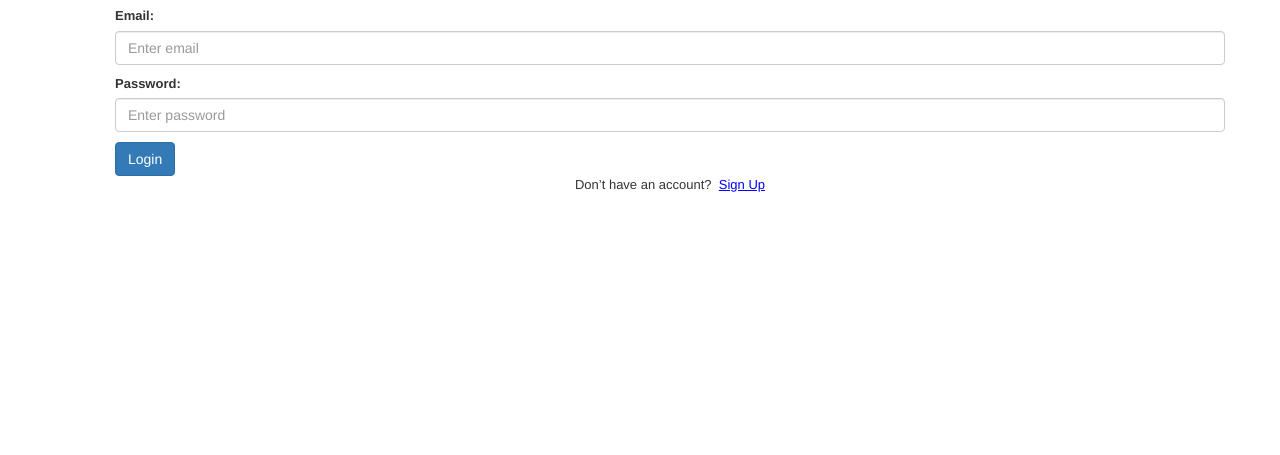
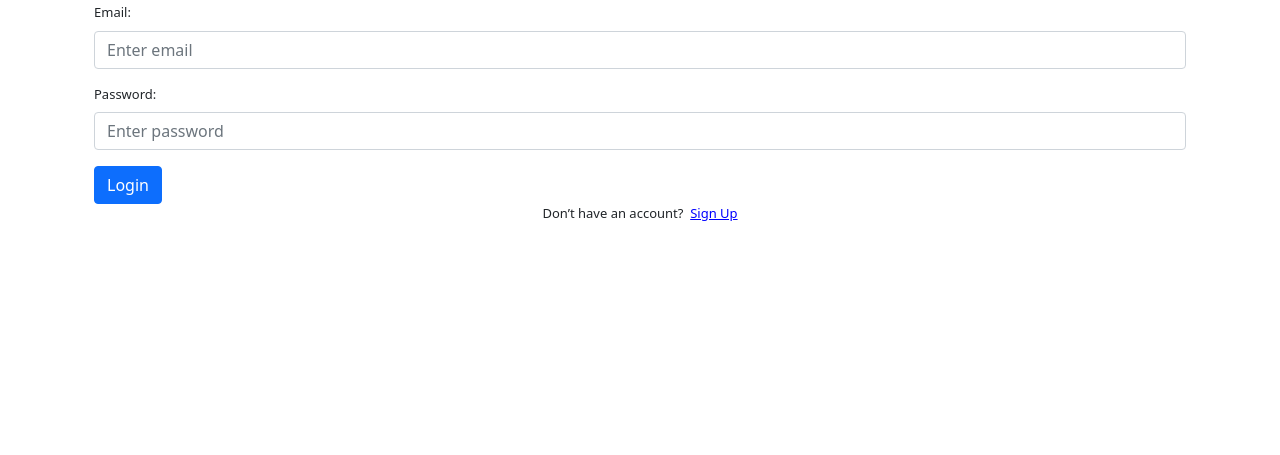
Before and after one commit to abhinovpankaj/license_manager, a website: page license_manager-master/web-ui/index.html in a window 1280 px wide. Shown: the part 345-800 px from the top of the page. Drawn offline with nearby package versions, Linux system fonts and the light colour scheme.

Commit message:
removed bootstrap depedency

```diff
--- a/license_manager-master/web-ui/index.html
+++ b/license_manager-master/web-ui/index.html
@@ -6,12 +6,11 @@
     <meta http-equiv="X-UA-Compatible" content="IE=edge">
     <meta name="viewport" content="width=device-width, initial-scale=1">
     <base href="/"/>
-    <link href="https://cdn.jsdelivr.net/npm/bootstrap@5.1.2/dist/css/bootstrap.min.css" rel="stylesheet">
     <link type="text/css" rel="stylesheet" href="/web-ui/css/style.css">
     <link type="text/css" rel="stylesheet" href="/web-ui/css/style-devices.css">
     <link type="image/x-icon" rel="shortcut icon" href="/web-ui/css/favicon.ico">
     <link rel="icon" href="/web-ui/css/favicon.ico" type="image/x-icon">
-    <link href="//netdna.bootstrapcdn.com/bootstrap/3.3.7/css/bootstrap.min.css" rel="stylesheet">
+    <link href="/web-ui/css/bootstrap.min.css" rel="stylesheet">
 </head>
 <body class="container mt-2">
 <div class="page-header">
```
